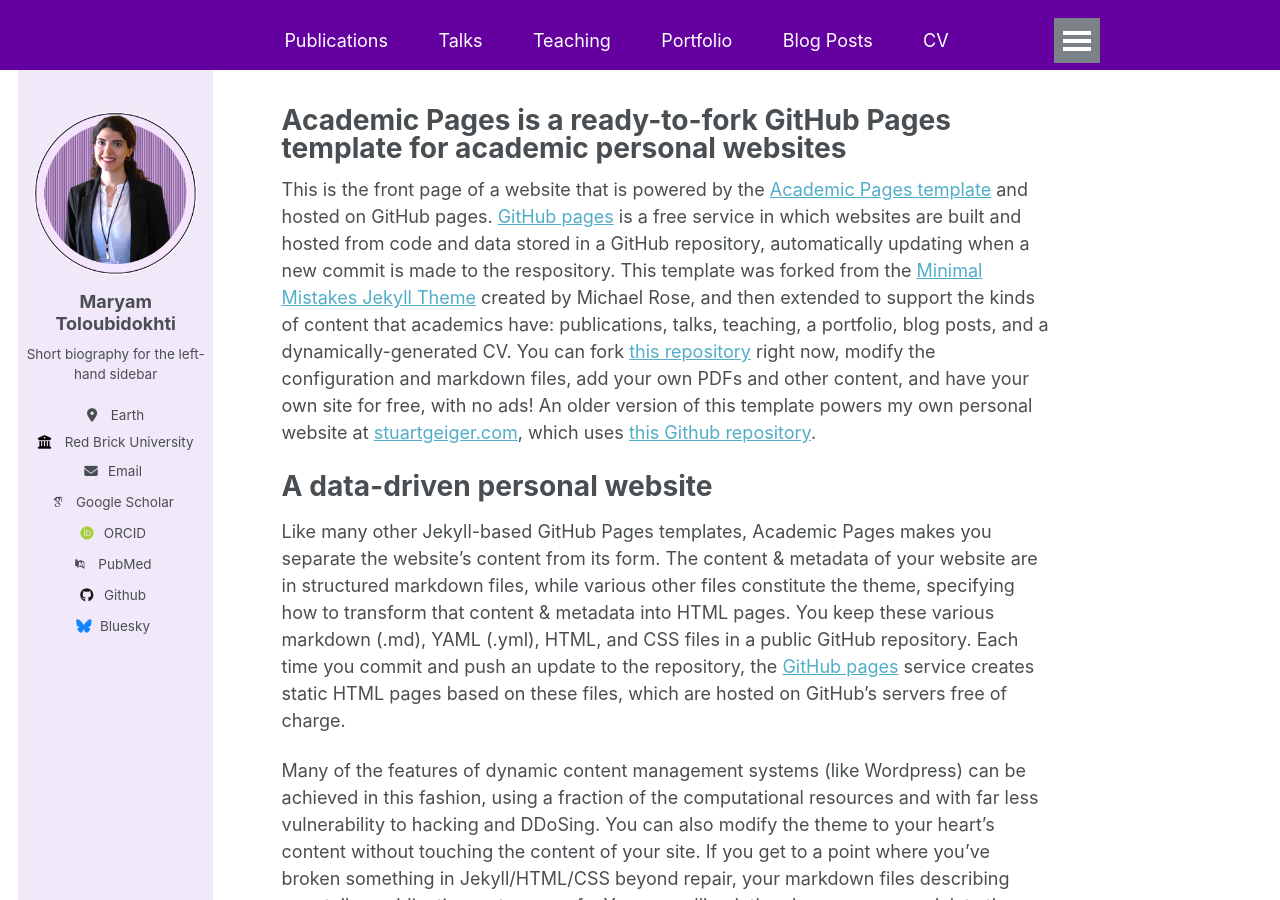
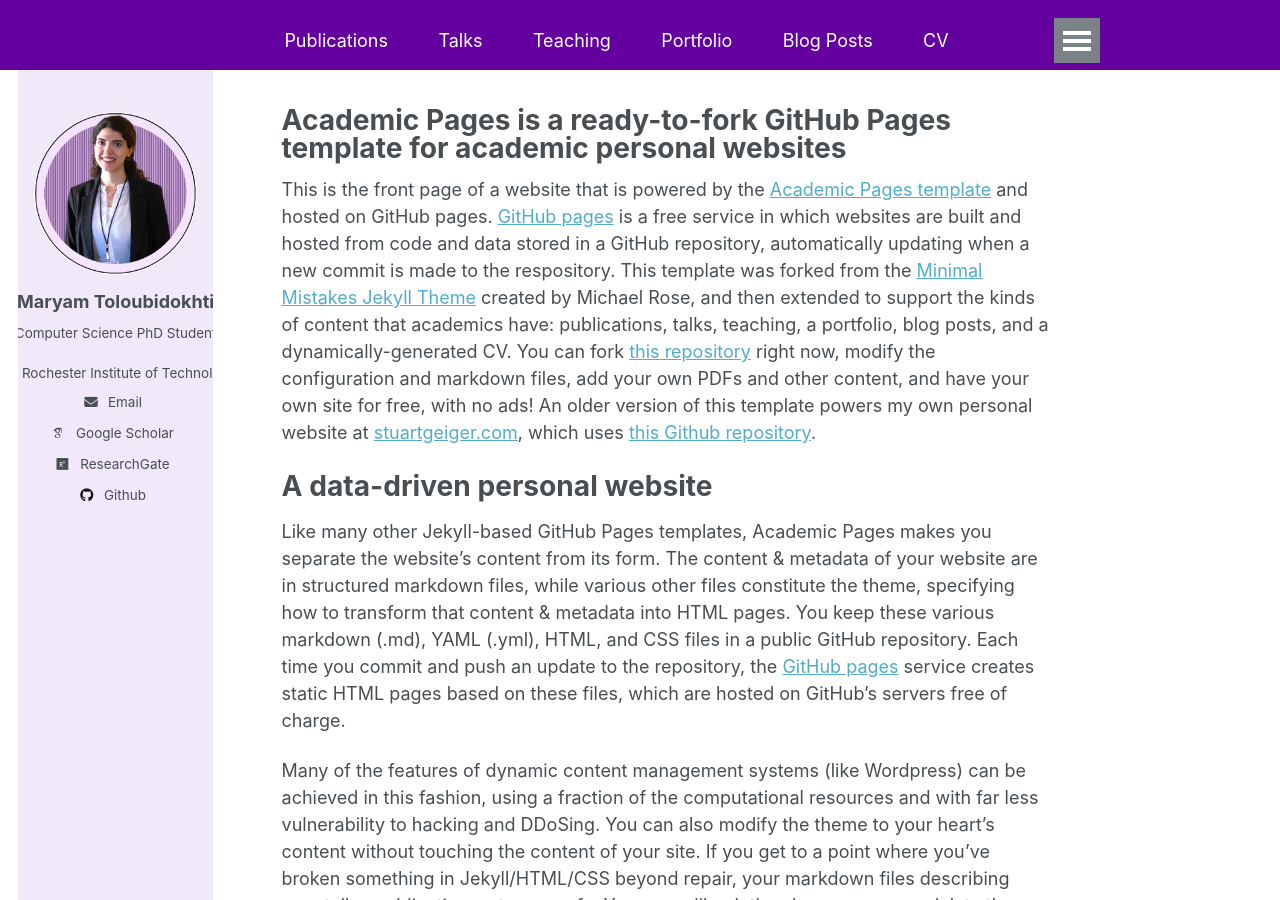
Before and after one commit to maryamTolou/MaryTolou, a Jekyll site: the page built from _pages/about.md, in a window 1280 px wide and 900 px high. Built offline with Jekyll 4.4.1, drawn with Linux system fonts in a browser that asks for light colours; some web fonts are replaced.

Commit message:
bio update

```diff
--- a/_config.yml
+++ b/_config.yml
@@ -24,54 +24,54 @@ author:
   avatar           : "profile.png"
   name             : "Maryam Toloubidokhti"
   pronouns         : # example: "she/her"
-  bio              : "Short biography for the left-hand sidebar"
-  location         : "Earth"
-  employer         : "Red Brick University"
+  bio              : "Computer Science PhD Student"
+  # location         : ""
+  employer         : "Rochester Institute of Technology"
   uri              : # URL
-  email            : "none@example.org"
+  email            : "mtt6129@rit.edu"
 
   # Academic websites
   arxiv            : # URL - Update with the correct link to your profile
-  googlescholar    : "https://scholar.google.com/citations?user=PS_CX0AAAAAJ"
+  googlescholar    : "https://scholar.google.com/citations?user=Qjpj72cAAAAJ&hl=en&oi=ao"
   impactstory      : # URL
-  orcid            : "http://orcid.org/yourorcidurl"
-  semantic         : # URL
-  pubmed           : "https://www.ncbi.nlm.nih.gov/pubmed/?term=john+snow"
-  researchgate     : # URL
+  # orcid            : "http://orcid.org/yourorcidurl"
+  # semantic         : # URL
+  # pubmed           : "https://www.ncbi.nlm.nih.gov/pubmed/?term=john+snow"
+  researchgate     :  "https://www.researchgate.net/profile/Maryam-Toloubidokhti-2"
 
   # Repositories and software development
-  bitbucket        : # Username - Update with your username on the site
-  codepen          : # Username
-  dribbble         : # Username
-  github           : "academicpages"
-  kaggle           : # Username
-  stackoverflow    : # User number or user number and name (i.e., use "1" or "1/jeff-atwood")
+  # bitbucket        : # Username - Update with your username on the site
+  # codepen          : # Username
+  # dribbble         : # Username
+  github           : "https://github.com/maryamTolou"
+  # kaggle           : # Username
+  # stackoverflow    : # User number or user number and name (i.e., use "1" or "1/jeff-atwood")
 
-  # Social media
-  bluesky          : "bsky.app" # Replace this with you Bluesky username
-  facebook         : # Username
-  flickr           : # Username
-  foursquare       : # Username
-  goodreads        : # Username
-  google_plus      : # Username
-  keybase          : # Username
-  instagram        : # Username
-  lastfm           : # Username
-  linkedin         : # Username
-  mastodon         : # URL
-  medium           : # URL
-  pinterest        : # Username
-  soundcloud       : # Username
-  steam            : # Username
-  telegram         : # URL
-  tumblr           : # Username
-  twitter          : # Username for X / Twitter
-  vine             : # Username
-  weibo            : # Username
-  wikipedia        : # Username
-  xing             : # Username
-  youtube          : # Username
-  zhihu            : # URL
+  # # Social media
+  # bluesky          : "bsky.app" # Replace this with you Bluesky username
+  # facebook         : # Username
+  # flickr           : # Username
+  # foursquare       : # Username
+  # goodreads        : # Username
+  # google_plus      : # Username
+  # keybase          : # Username
+  # instagram        : # Username
+  # lastfm           : # Username
+  # linkedin         : # Username
+  # mastodon         : # URL
+  # medium           : # URL
+  # pinterest        : # Username
+  # soundcloud       : # Username
+  # steam            : # Username
+  # telegram         : # URL
+  # tumblr           : # Username
+  # twitter          : # Username for X / Twitter
+  # vine             : # Username
+  # weibo            : # Username
+  # wikipedia        : # Username
+  # xing             : # Username
+  # youtube          : # Username
+  # zhihu            : # URL
 
 # Publication Category - The following the list of publication categories and their headings
 publication_category:
```
